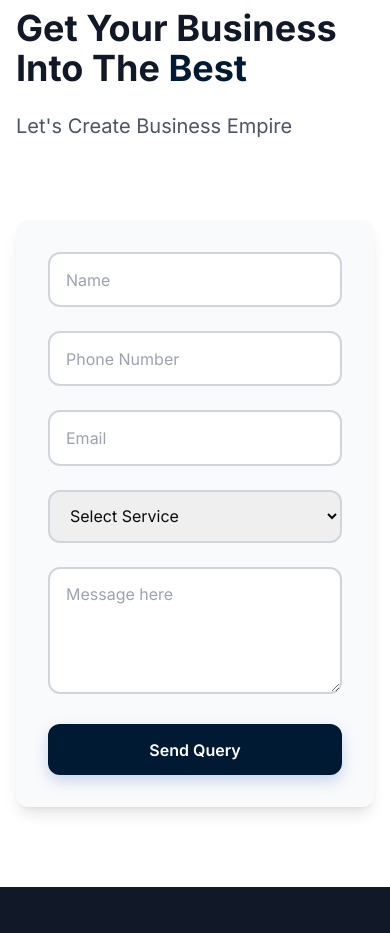
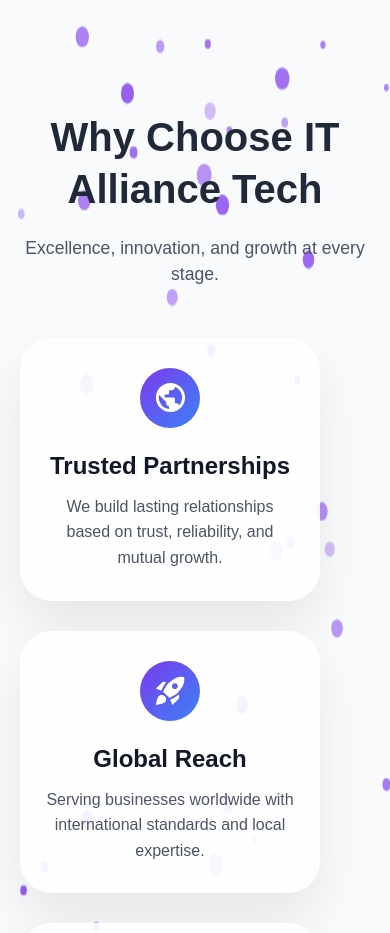
Before and after one commit to IT-Alliance-Tech/IT-Alliance-Tech, a Next.js app: page / in a window 390 px wide. Shown: the part 8273-9206 px from the top of the page. Built offline with nearby package versions, Linux system fonts and the light colour scheme.

Commit message:
updates on why us section and in footer redirecting links

```diff
--- a/app/page.js
+++ b/app/page.js
@@ -5,7 +5,8 @@
 import ServicesSection from "../components/ServicesSection";
 import ContactSection from "../components/ContactSection";
 import ProcessSection from "../components/ProcessSection";
-import TestimonialsSection from "../components/TestimonialSection"; // <-- import added
+import TestimonialsSection from "../components/TestimonialSection";
+import WhyChooseSection from "../components/WhyChooseSection"; // <-- new section import
 import "../styles/homePage.css";
 
 export default function Home() {
@@ -30,8 +31,10 @@
 
       <div className="bgImgSection3">
         <div className="bgImgSection4">
-          <TestimonialsSection /> {/* <-- added here */}
+          <TestimonialsSection />
         </div>
+        {/* <-- Adding WhyChooseSection here before Contact */}
+        <WhyChooseSection />
         <ContactSection />
       </div>
     </main>
--- a/components/Footer.js
+++ b/components/Footer.js
@@ -1,30 +1,26 @@
 import React from 'react';
 import { RiMailLine, RiPhoneLine, RiWhatsappLine } from '@remixicon/react';
 import Image from 'next/image';
-
-// ✅ Import your logo (place logo.png in assets/images folder)
 import logoImg from "../assets/images/it1.png";
 import Link from 'next/link';
 
 const Footer = () => {
   const services = [
-    'MSP Solutions',
-    'AI Chatbot Marketing',
-    'Digital Growth Packages',
-    'Digital Marketing',
-    'Graphics & Media Pricing',
-    'Hosting & Cloud',
-    'Payment Gateway',
-    'Small Combo Growth Packages',
-    'Website and Web App Pricing',
-    'Youtube Marketing'
+    { name: 'WebCraft', id: 'webcraft' },
+    { name: 'CodeCore', id: 'codecore' },
+    { name: 'ShopSphere', id: 'shopsphere' },
+    { name: 'SyncSuite', id: 'syncsuite' },
+    { name: 'BrandPulse', id: 'brandpulse' },
+    { name: 'CloudAxis', id: 'cloudaxis' },
+    { name: 'Payment Gateway', id: 'payment-gateway' },
+    { name: 'Small Combo Growth Packages', id: 'small-combo' },
+    { name: 'Website and Web App Pricing', id: 'website-webapp' },
+    { name: 'Youtube Marketing', id: 'youtube-marketing' },
   ];
 
   return (
     <footer className="bg-gray-900 text-white py-12">
       <div className="max-w-7xl mx-auto px-4 sm:px-6 lg:px-8">
-
-        {/* Responsive Grid */}
         <div className="grid grid-cols-1 sm:grid-cols-2 md:grid-cols-4 gap-8">
 
           {/* Logo and Contact Info */}
@@ -91,9 +87,13 @@
             <h3 className="text-lg font-semibold mb-4">Services</h3>
             <div className="grid grid-cols-1 sm:grid-cols-2 gap-2">
               {services.map((service, index) => (
-                <div key={index} className="hover:text-blue-400 transition-colors duration-200">
-                  {service}
-                </div>
+                <a
+                  key={index}
+                  href={`/services#${service.id}`}
+                  className="hover:text-blue-400 transition-colors duration-200 block"
+                >
+                  {service.name}
+                </a>
               ))}
             </div>
           </div>
--- /dev/null
+++ b/components/WhyChooseSection.js
@@ -0,0 +1,103 @@
+"use client";
+import React, { useEffect } from "react";
+import { Public, RocketLaunch, AccountTree } from "@mui/icons-material";
+import "../styles/whyChooseSection.css";
+
+export default function WhyChooseSection() {
+
+  useEffect(() => {
+    // Intersection observer for reveal animation
+    const elements = document.querySelectorAll('.reveal');
+    const observer = new IntersectionObserver(
+      entries => {
+        entries.forEach(entry => {
+          if(entry.isIntersecting) entry.target.classList.add('active');
+          else entry.target.classList.remove('active');
+        });
+      },
+      { threshold: 0.15 }
+    );
+    elements.forEach(el => observer.observe(el));
+    return () => observer.disconnect();
+  }, []);
+
+  useEffect(() => {
+    // Particle background animation
+    const canvas = document.getElementById('bg-canvas');
+    const ctx = canvas.getContext('2d');
+    let width = canvas.width = window.innerWidth;
+    let height = canvas.height = window.innerHeight;
+
+    const particles = Array.from({length: 50}, () => ({
+      x: Math.random() * width,
+      y: Math.random() * height,
+      r: Math.random() * 6 + 2,
+      dx: (Math.random() - 0.5) * 1.5,
+      dy: (Math.random() - 0.5) * 1.5,
+      alpha: Math.random() * 0.5 + 0.3
+    }));
+
+    function animate() {
+      ctx.clearRect(0,0,width,height);
+      particles.forEach(p => {
+        p.x += p.dx;
+        p.y += p.dy;
+        if(p.x < 0 || p.x > width) p.dx *= -1;
+        if(p.y < 0 || p.y > height) p.dy *= -1;
+        ctx.beginPath();
+        ctx.arc(p.x, p.y, p.r, 0, Math.PI * 2);
+        ctx.fillStyle = `rgba(124,58,237,${p.alpha})`;
+        ctx.fill();
+      });
+      requestAnimationFrame(animate);
+    }
+
+    animate();
+
+    window.addEventListener('resize', () => {
+      width = canvas.width = window.innerWidth;
+      height = canvas.height = window.innerHeight;
+    });
+  }, []);
+
+  const features = [
+    {
+      icon: <Public fontSize="large" />,
+      title: "Trusted Partnerships",
+      desc: "We build lasting relationships based on trust, reliability, and mutual growth."
+    },
+    {
+      icon: <RocketLaunch fontSize="large" />,
+      title: "Global Reach",
+      desc: "Serving businesses worldwide with international standards and local expertise."
+    },
+    {
+      icon: <AccountTree fontSize="large" />,
+      title: "Complete Digital Solutions",
+      desc: "From strategy to execution, we manage your digital transformation end-to-end."
+    }
+  ];
+
+  return (
+    <section className="why-choose-section">
+      <canvas className="animated-bg" id="bg-canvas"></canvas>
+
+      <div className="content-wrapper">
+        <h2 className="title reveal">Why Choose IT Alliance Tech</h2>
+        <p className="subtitle reveal">
+          Excellence, innovation, and growth at every stage.
+        </p>
+
+        <div className="features">
+          {features.map((feature, idx) => (
+            <div className="feature reveal" key={idx}>
+              <div className="icon">{feature.icon}</div>
+              <h3>{feature.title}</h3>
+              <p>{feature.desc}</p>
+            </div>
+          ))}
+        </div>
+      </div>
+    </section>
+  );
+}
--- a/styles/contact.css
+++ b/styles/contact.css
@@ -1,32 +1,45 @@
-/* Section background */
+/* ================================
+   Section Background
+================================ */
 .contact-section {
   position: relative;
   overflow: hidden;
+  margin-top: 0;          /* ✅ Reduced top margin */
+  padding-top: 30px;      /* Optional – adjust if you want a little breathing room */
+  margin-bottom: 60px;    /* Keeps balanced space below */
 }
 
-/* Animate on scroll - fade from left */
+/* ================================
+   Animate on Scroll - Fade from Left
+================================ */
 .fade-left {
   opacity: 0;
   transform: translateX(-50px);
   transition: all 0.8s ease-out;
 }
+
 .fade-left.animate {
   opacity: 1;
   transform: translateX(0);
 }
 
-/* Animate on scroll - fade from right */
+/* ================================
+   Animate on Scroll - Fade from Right
+================================ */
 .fade-right {
   opacity: 0;
   transform: translateX(50px);
   transition: all 0.8s ease-out;
 }
+
 .fade-right.animate {
   opacity: 1;
   transform: translateX(0);
 }
 
-/* Input & Textarea Styles */
+/* ================================
+   Input & Textarea Styles
+================================ */
 .contact-input {
   width: 100%;
   padding: 0.85rem 1rem;
@@ -42,7 +55,9 @@
   transform: scale(1.02);
 }
 
-/* Submit Button */
+/* ================================
+   Submit Button
+================================ */
 .contact-button {
   width: 100%;
   padding: 0.85rem 1rem;
@@ -59,7 +74,9 @@
   box-shadow: 0 10px 25px rgba(0, 74, 173, 0.3);
 }
 
-/* Smooth card-like fade for form */
+/* ================================
+   Smooth Card-Like Fade for Form
+================================ */
 .bg-gray-50.animate {
   animation: pulseIn 0.8s ease forwards;
 }
--- /dev/null
+++ b/styles/whyChooseSection.css
@@ -0,0 +1,118 @@
+.why-choose-section {
+  position: relative;
+  padding: 120px 20px 80px 20px;
+  background: #f8fafc;
+  font-family: 'Rubik', sans-serif;
+  overflow: hidden;
+}
+
+.animated-bg {
+  position: absolute;
+  top: 0;
+  left: 0;
+  width: 100%;
+  height: 100%;
+  pointer-events: none;
+  z-index: 0;
+}
+
+.content-wrapper {
+  position: relative;
+  max-width: 1200px;
+  margin: 0 auto;
+  text-align: center;
+  z-index: 1;
+}
+
+.title {
+  font-size: 3rem;
+  font-weight: 800;
+  color: #1f2937;
+  margin-bottom: 20px;
+}
+
+.subtitle {
+  font-size: 1.25rem;
+  color: #4b5563;
+  margin-bottom: 60px;
+}
+
+.features {
+  display: flex;
+  flex-wrap: wrap;
+  justify-content: center;
+  gap: 50px;
+}
+
+.feature {
+  background: rgba(255,255,255,0.9);
+  border-radius: 2rem;
+  padding: 30px 25px;
+  width: 300px;
+  display: flex;
+  flex-direction: column;
+  justify-content: flex-start;
+  min-height: 260px;
+  box-shadow: 0 25px 50px rgba(0,0,0,0.08);
+  transition: transform 0.5s ease, box-shadow 0.5s ease;
+  transform-style: preserve-3d;
+}
+
+.feature:hover {
+  transform: rotateY(4deg) rotateX(4deg) translateY(-10px) scale(1.04);
+  box-shadow: 0 30px 60px rgba(0,0,0,0.12);
+}
+
+.feature .icon {
+  background: linear-gradient(135deg, #7c3aed, #3b82f6);
+  width: 60px;
+  height: 60px;
+  border-radius: 50%;
+  color: #fff;
+  display: flex;
+  align-items: center;
+  justify-content: center;
+  margin: 0 auto 20px;
+  font-size: 2rem;
+  transition: transform 0.5s ease;
+}
+
+.feature:hover .icon {
+  transform: rotate(12deg) scale(1.1);
+}
+
+.feature h3 {
+  font-size: 1.5rem;
+  font-weight: 700;
+  color: #111827;
+  margin-bottom: 10px;
+}
+
+.feature p {
+  font-size: 1rem;
+  color: #4b5563;
+  line-height: 1.6;
+  text-align: center;
+}
+
+/* Reveal animation */
+.reveal {
+  opacity: 0;
+  transform: translateY(40px);
+  transition: all 0.8s ease-out;
+}
+.reveal.active {
+  opacity: 1;
+  transform: translateY(0);
+}
+
+/* Responsive */
+@media (max-width: 1024px) {
+  .features { gap: 30px; justify-content: center; }
+}
+
+@media (max-width: 768px) {
+  .features { flex-direction: column; gap: 30px; }
+  .title { font-size: 2.5rem; }
+  .subtitle { font-size: 1.1rem; margin-bottom: 50px; }
+}
```
Also changed, not shown: app/services/page.js (+12 -1 lines).
